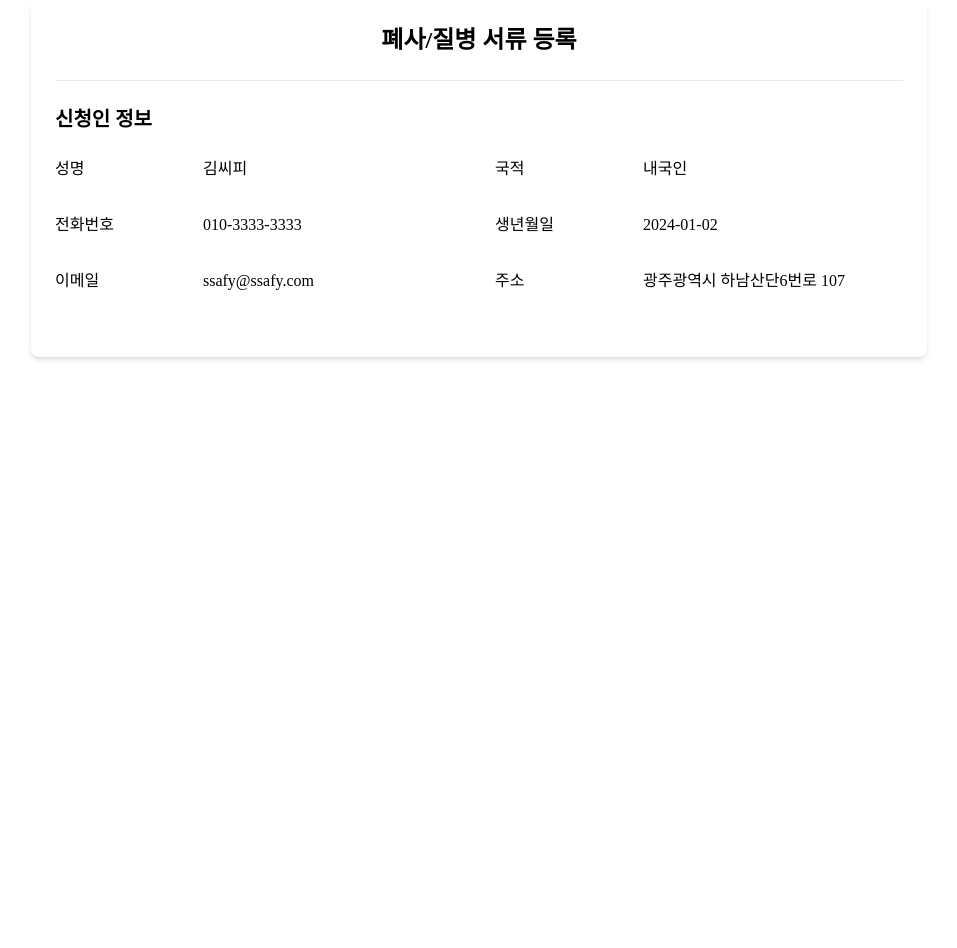
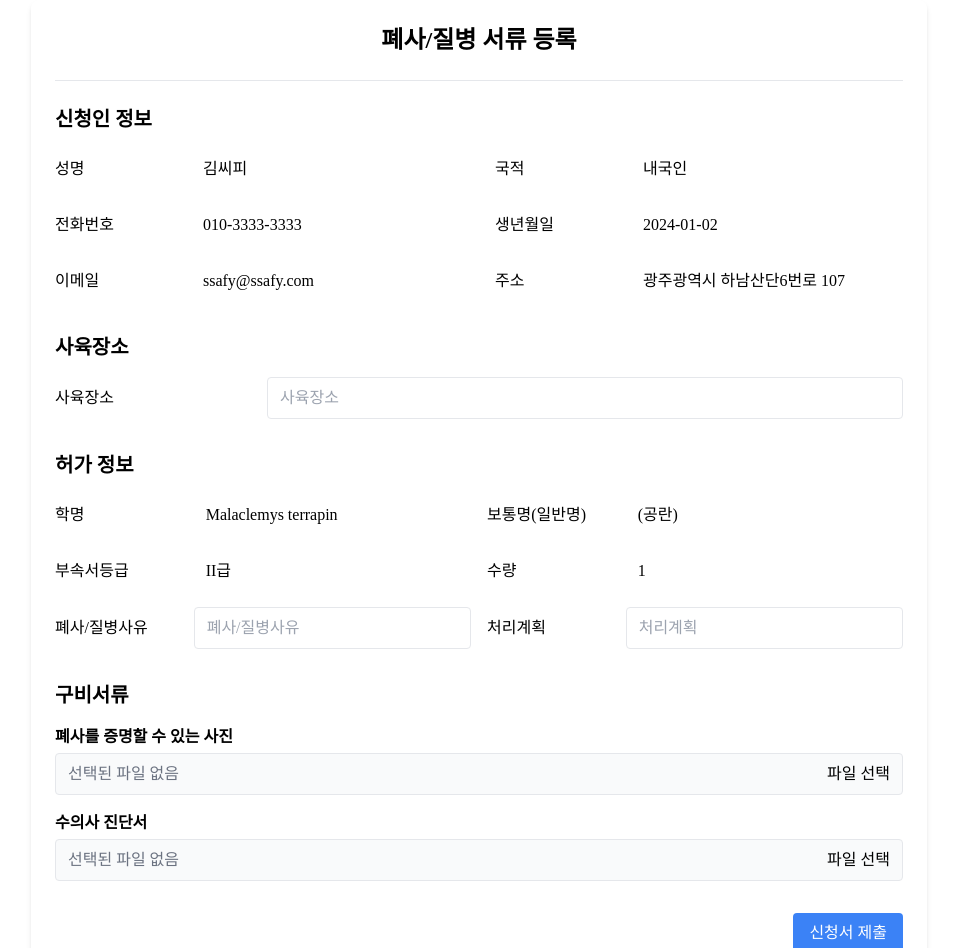
Before and after one commit to minseonkkim/KKOBUKzip, a React (Vite) app in the folder frontend/: page /doc-form/death in a window 1280 px wide. Shown: the top 948 px of the page, without its empty margins (161-1118 px from the left). Before the commit the page ends 800 px from the top, so only its background shows below. Built offline with nearby package versions, Linux system fonts and the light colour scheme; a web font is replaced by a local one.

Commit message:
feat: 폐사페이지 static 완성

```diff
--- a/frontend/src/components/document/BreedDocument.tsx
+++ b/frontend/src/components/document/BreedDocument.tsx
@@ -13,7 +13,7 @@ interface BreedDocumentDataType {
   location: string;
 }
 
-interface fetchData {
+interface FetchData {
   data: {
     detail: BreedDocumentDataType;
     docType: "인공증식증명서";
@@ -56,7 +56,7 @@ function BreedDocument() {
   };
 
   const sendBreedDocRequest = () => {
-    const docs: fetchData = {
+    const docs: FetchData = {
       // 신청인 정보는 applicant에서 넘어가기에 작성 안 해도 됨
       data: {
         docType: "인공증식증명서",
--- a/frontend/src/components/document/DeathDocument.tsx
+++ b/frontend/src/components/document/DeathDocument.tsx
@@ -1,11 +1,185 @@
+import { useState } from "react";
 import { Helmet } from "react-helmet-async";
 
+/*
+{
+	"data" : {
+		"docType" : "폐사질병서류",
+		"applicant" : "sadfk3ld-3b7d-8012-9bdd-2b0182lscb6d",
+		"detail" : {
+			"turtleUUID" : "sadfk3ld-3b7d-8012-9bdd-2b0182lscb6d",
+			"shelter" : "집안",
+			"count" : 1,
+			"deathReason" : "자연사",
+			"plan" : "연구기증",
+			"registerDate" : "2024-08-20"
+		}
+	},
+	"deathImage" : "--사진--",
+	"diagnosis" : "--사진--"
+}
+  */
+interface DeathDocumentDataType {
+  turtleUUID: string;
+  shelter: string;
+  count: number;
+  deathReason: string;
+  plan: string;
+  registerDate: string;
+}
+
+interface FetchData {
+  data: {
+    detail: DeathDocumentDataType;
+    docType: "폐사질병서류";
+    applicant: string;
+  };
+  deathImage: "--사진--";
+  diagnosis: "--사진--";
+}
+
 function DeathDocument() {
+  const [data, setData] = useState<DeathDocumentDataType>({
+    turtleUUID: "", // 동적으로 할당할 것
+    shelter: "",
+    count: 1,
+    deathReason: "",
+    plan: "",
+    registerDate: "",
+  });
+
+  const changeHandle = (
+    type: keyof DeathDocumentDataType,
+    evt:
+      | React.ChangeEvent<HTMLInputElement>
+      | React.ChangeEvent<HTMLSelectElement>
+  ) => {
+    setData({ ...data, [type]: evt.target.value });
+  };
+
+  const sendDeathDocRequest = () => {
+    const docs: FetchData = {
+      data: {
+        docType: "폐사질병서류",
+        applicant: "d271c7d8-3f7b-4d4e-8a9e-d60f896b84cb", // storage에서 읽어올것
+        detail: data,
+      },
+      deathImage: "--사진--",
+      diagnosis: "--사진--",
+    };
+
+    console.log(docs);
+  };
   return (
     <>
       <Helmet>
         <title>폐사/질병서류작성</title>
       </Helmet>
+
+      {/* 사육장소 */}
+      <div className="mb-8">
+        <h3 className="text-xl font-semibold mb-4">사육장소</h3>
+        <div className="space-y-4">
+          <div className="flex items-center">
+            <label className="w-1/4 font-medium">사육장소</label>
+            <input
+              type="text"
+              className="w-3/4 px-3 py-2 border rounded"
+              placeholder="사육장소"
+              onChange={(evt) => changeHandle("shelter", evt)}
+            />
+          </div>
+        </div>
+      </div>
+
+      {/* 생물정보 작성 */}
+      <div className="mb-8">
+        <h3 className="text-xl font-semibold mb-4">허가 정보</h3>
+        <div className="space-y-4">
+          <div className="grid grid-cols-2 gap-4">
+            <div className="flex items-center">
+              <span className="w-1/3 font-medium">학명</span>
+              <span className="w-2/3 px-3 py-2">Malaclemys terrapin</span>
+            </div>
+            <div className="flex items-center">
+              <span className="w-1/3 font-medium">보통명(일반명)</span>
+              <span className="w-2/3 px-3 py-2 ">(공란)</span>
+            </div>
+          </div>
+          <div className="grid grid-cols-2 gap-4">
+            <div className="flex items-center">
+              <span className="w-1/3 font-medium">부속서등급</span>
+              <span className="w-2/3 px-3 py-2">II급</span>
+            </div>
+            <div className="flex items-center">
+              <label className="w-1/3 font-medium">수량</label>
+              <span className="w-2/3 px-3 py-2">1</span>
+            </div>
+
+            <div className="flex items-center ">
+              <span className="w-1/3 font-medium">폐사/질병사유</span>
+              <input
+                type="text"
+                onChange={(evt) => changeHandle("deathReason", evt)}
+                value={data.deathReason || ""}
+                className="w-2/3 px-3 py-2 border rounded"
+                placeholder="폐사/질병사유"
+              />
+            </div>
+            <div className="flex items-center">
+              <label className="w-1/3 font-medium">처리계획</label>
+              <input
+                type="text"
+                onChange={(evt) => changeHandle("plan", evt)}
+                value={data.plan || ""}
+                className="w-2/3 px-3 py-2 border rounded"
+                placeholder="처리계획"
+              />
+            </div>
+          </div>
+        </div>
+      </div>
+      {/* 생물정보 끝 */}
+
+      {/* 구비서류 정보 */}
+      <div className="mb-8">
+        <h3 className="text-xl font-semibold mb-4">구비서류</h3>
+        <div className="space-y-4">
+          <div>
+            <label className="block font-semibold mb-1">
+              폐사를 증명할 수 있는 사진
+            </label>
+            <div className="w-full px-3 py-2 border rounded bg-gray-50 flex items-center">
+              <span className="text-gray-500 flex-grow">선택된 파일 없음</span>
+              <input type="file" className="hidden" id="file1" />
+              <label htmlFor="file1" className="cursor-pointer flex-shrink">
+                파일 선택
+              </label>
+            </div>
+          </div>
+
+          <div>
+            <label className="block font-semibold mb-1">수의사 진단서</label>
+            <div className="w-full px-3 py-2 border rounded bg-gray-50 flex items-center">
+              <span className="text-gray-500 flex-grow">선택된 파일 없음</span>
+              <input type="file" className="hidden" id="file1" />
+              <label htmlFor="file1" className="cursor-pointer flex-shrink">
+                파일 선택
+              </label>
+            </div>
+          </div>
+        </div>
+      </div>
+      {/* 구비서류 정보 끝 */}
+
+      <div className="flex justify-end space-x-4">
+        <button
+          onClick={sendDeathDocRequest}
+          className="px-4 py-2 bg-blue-500 text-white rounded hover:bg-blue-600"
+        >
+          신청서 제출
+        </button>
+      </div>
     </>
   );
 }
--- a/frontend/src/components/document/GrantorDocument.tsx
+++ b/frontend/src/components/document/GrantorDocument.tsx
@@ -8,7 +8,7 @@ interface GrantorDocumentDataType {
   address: string;
 }
 
-interface fetchData {
+interface FetchData {
   docType: "양도신청서";
   applicant: "sadfk3ld-3b7d-8012-9bdd-2b0182lscb6d";
   detail: {
@@ -37,7 +37,7 @@ function GrantorDocument() {
   };
 
   const sendGrantorDocRequest = () => {
-    const docs: fetchData = {
+    const docs: FetchData = {
       docType: "양도신청서",
       applicant: "sadfk3ld-3b7d-8012-9bdd-2b0182lscb6d",
       detail: {
```
